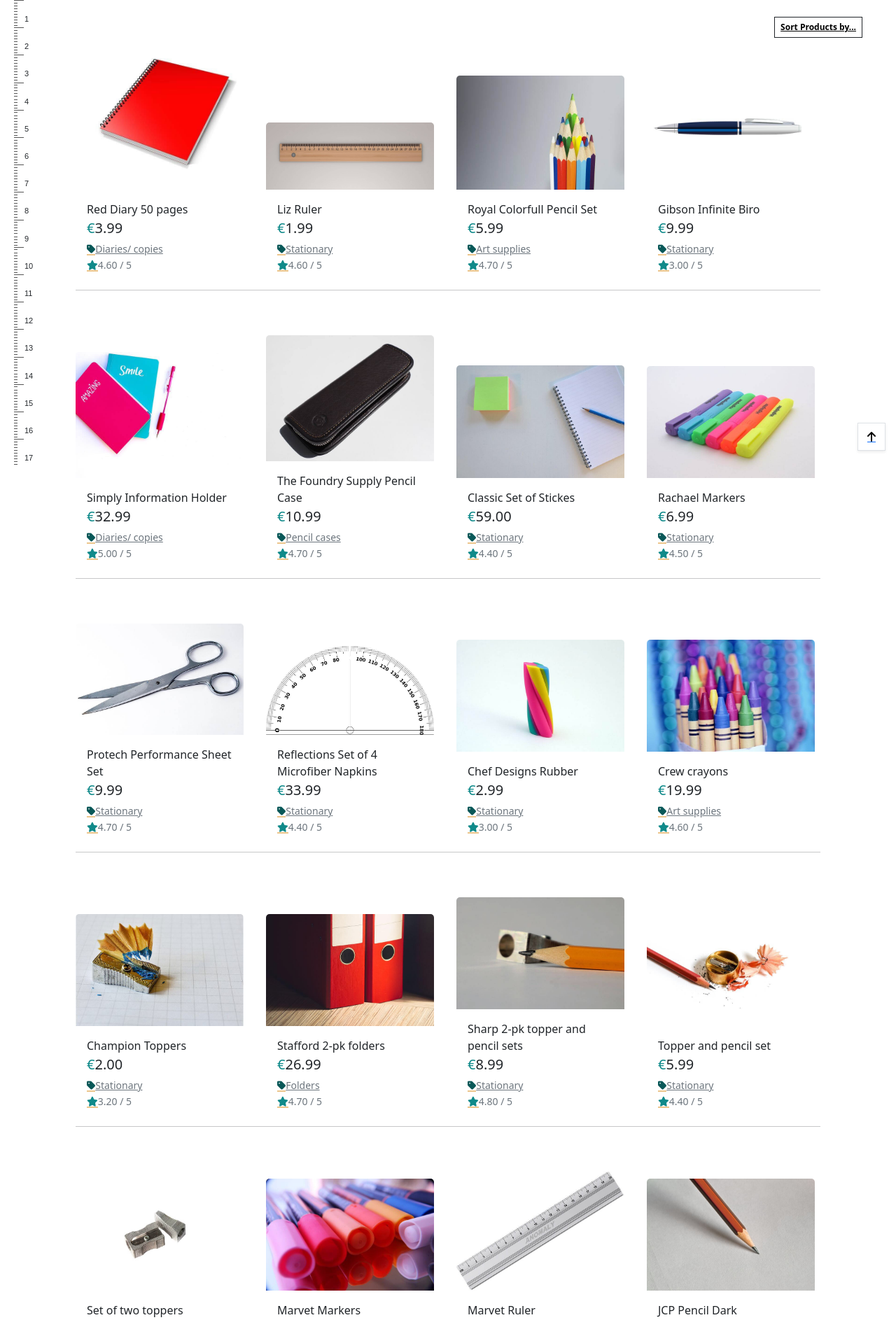
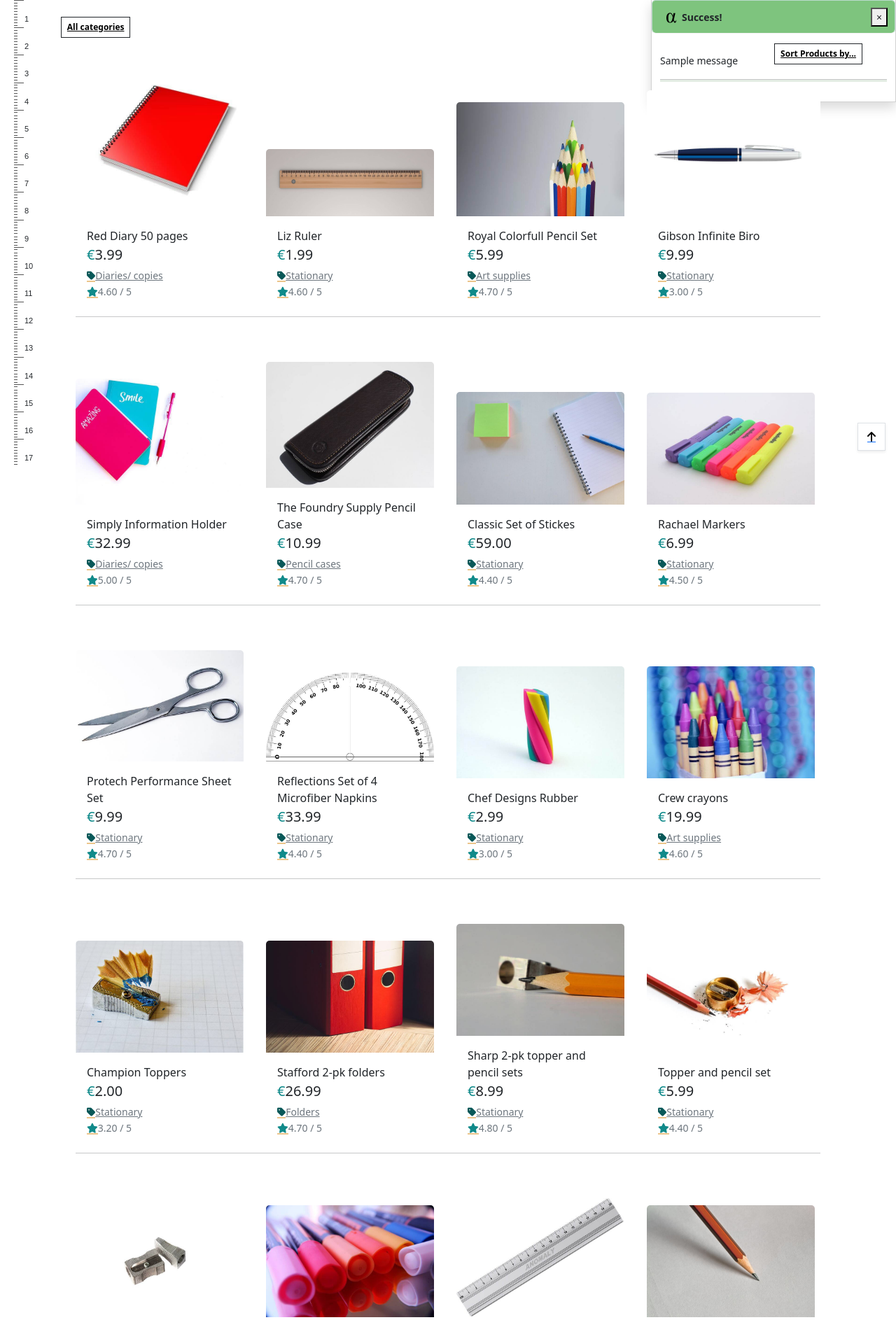
Before and after one commit to gretazas/alphaSchooler, a Django app: page /products/ in a window 1280 px wide. Shown: the part 141-2027 px from the top of the page at 70% size. Run offline with Django 4.2, Linux system fonts and the light colour scheme; data comes from the database, SQL or seed files in the repository; both versions use the stored data as it was after the commit; tables that the repository leaves empty hold one stand-in row (values such as "Sample post"); one stand-in notice (Sample message) is shown; some libraries are stand-ins or nearby versions.

Commit message:
Add toasts

```diff
--- a/alphaSchooler/settings.py
+++ b/alphaSchooler/settings.py
@@ -99,6 +99,8 @@ TEMPLATES = [
     },
 ]
 
+MESSAGE_STORAGE = 'django.contrib.messages.storage.session.SessionStorage'
+
 
 AUTHENTICATION_BACKENDS = (
     # Needed to login by username in Django admin, regardless of `allauth`
--- a/products/templates/products/product_detail.html
+++ b/products/templates/products/product_detail.html
@@ -33,7 +33,7 @@
                         <button type="button" class="decrement-qty col-1 btn btn-light mx-1 decrement-qty_{{ product.id }}" data-item_id="{{ product.id }}"><i class="fas fa-minus"></i></button>
                         <button  type="button" class="col-1 col-sm-3 col-md-4 btn btn-dark d-flex justify-content-center" id="btn-qnty"
                             style="display:table;width:70%;">
-                            <input class="col-1 form-control qty_input text-center id_qty_{{ product.id }}" name="quantity" value="1" min="1" max="99"
+                            <input class="col-1 form-control qty_input text-center id_qty_{{ product.id }}" name="quantity" value="{{ product.id }}" min="1" max="99"
                                 data-item_id="{{ product.id }}" id="id_qty_{{ product.id }}"
                                 style="width:15px;display:table-cell;width:25%;">
                         </button>
--- a/products/templates/products/products.html
+++ b/products/templates/products/products.html
@@ -9,14 +9,32 @@
    </div>
 {% endblock %}
 {% block content %}
-   <div class="container-fluid  px-xl-5 px-l-5">
+   <div class="container-fluid px-xl-5 px-l-5">
        <div class="row">
-           <div class="col text-center mt-3">
-               {% for c in current_categories %}
-                <a class="category-badge text-decoration-none" href="{% url 'products' %}?category={{ c.name }}">
-                    <span class="p-2 mt-2 badge badge-white text-black rounded-0 border border-dark">{{ c.presentable_name }}</span>
-                </a>
-               {% endfor %}
+           <div class="text-center mt-3">
+                <div class="row">
+                {% for c in current_categories %}
+                    <a class="category-badge text-decoration-none col-1  col-md-2 col-sm-3" href="{% url 'products' %}?category={{ c.name }}">
+                        <span class="p-2 mt-2 badge badge-white text-black rounded-0 border border-dark">{{ c.presentable_name }}</span>
+                    </a>
+                {% endfor %}
+                <div  class="nav-item dropdown col-1 col-md-2 col-sm-3">
+                        <a class="p-2 mt-2 badge badge-white text-black rounded-0 border border-dark" href="#" id="all-products-link" data-toggle="dropdown" aria-haspopup="true" aria-expanded="false">
+                            All categories
+                        </a>
+                    <div class="dropdown-menu border-0" aria-labelledby="all-products-link">
+                        <a href="{% url 'products' %}?category=pencil" class="dropdown-item">Pencil</a>
+                        <a href="{% url 'products' %}?category=pencils" class="dropdown-item ">Pencils</a>
+                        <a href="{% url 'products' %}?category=pencil_cases" class="dropdown-item ">Pencil cases</a>
+                        <a href="{% url 'products' %}?category=bags" class="dropdown-item">Bags</a>
+                        <a href="{% url 'products' %}?category=art_supplies" class="dropdown-item ">Art supplies</a>
+                        <a href="{% url 'products' %}?category=folders" class="dropdown-item">Folders</a>
+                        <a href="{% url 'products' %}?category=diaries_copies" class="dropdown-item ">Diaries/ copie</a>
+                        <a href="{% url 'products' %}?category=stationary" class="dropdown-item ">Stationary</a>
+                        <a href="{% url 'products' %}?category=lunch_boxes" class="dropdown-item ">Lunch boxes</a>
+                    </div>
+                </div>
+                </div>
 
                 <ul class="navbar-nav w-auto mx-auto navbar-right flex-row-reverse">
                     <li class="nav-item dropdown">
@@ -39,7 +57,7 @@
                        <div class="col-sm-6 col-md-6 col-lg-4 col-xl-3">
                            <div class="card h-100 border-0">
                                {% if product.image %}
-                               <a id="product_img" href="">
+                               <a id="product_img" href="{% url 'product_detail' product.id %}">
                                    <img class="card-img-top img-fluid" src="/media/product_img/products({{ product.pk }}).jpg" alt="{{ product.name }}">
                                </a>
                                {% else %}
--- a/static/css/base.css
+++ b/static/css/base.css
@@ -223,6 +223,14 @@ a {
     right: 15px;
    }
 
+   /* Success toast */
+
+    /* Close button */
+
+   #success_toast_btt {
+        position:absolute;
+        right: 10px;
+   }
 
 @media only screen and (max-width: 1235px) {
     .filter1,
--- a/templates/base.html
+++ b/templates/base.html
@@ -41,9 +41,6 @@
     </script>
     <!-- Stripe -->
     <script src="https://js.stripe.com/v3/"></script>
-    {% endblock %}
-
-    {% block extra_js %}
     {% endblock %}
 
     <title>alpha Schooler{% block extra_title %}{% endblock %}{{ message }}</title>
@@ -340,6 +337,25 @@
         </div>
     </div>
 
+    {% if messages %}
+    <div class="message-container">
+        {% for message in messages %}
+            {% with message.level as level %}
+                {% if level == 40 %}
+                    {% include 'includes/toasts/toast_error.html' %}
+                {% elif level == 30 %}
+                    {% include 'includes/toasts/toast_warning.html' %}
+                {% elif level == 25 %}
+                    {% include 'includes/toasts/toast_success.html' %}
+                {% else %}
+                    {% include 'includes/toasts/toast_info.html' %}
+                {% endif %}
+            {% endwith %}
+        {% endfor %}
+    </div>
+{% endif %}
+
+
     {% block page_header %}
     {% endblock %}
 
@@ -350,6 +366,11 @@
     {% block postloadjs %}
     <script type="text/javascript" defer src="/static/script/script.js"></script>
     {% endblock %}
+    {% block extra_js %}
+    <script type="text/javascript">
+        $('.toast').toast('show');
+    </script>
+    {% endblock %}
 
 
 </body>
--- /dev/null
+++ b/templates/includes/toasts/toast_success.html
@@ -0,0 +1,23 @@
+<div aria-live="polite" aria-atomic="true" style="position: relative; min-height: 200px;">
+    <div style="position: absolute; top: 0; right: 0;">
+
+
+<div class="toast rounded-0 border-top-0 mr-0" data-autohide="false">
+    <div class="arrow-up arrow-success"></div>
+    <div class="w-100 toast-capper bg-success"></div>
+    <div class="toast-header text-dark alert alert-success" style="background-color:rgb(126, 196, 126);" >
+        <img src="/media/Greek_lc_alpha.svg.png" class="rounded" alt="" style="height:30px;width:30px;">
+        <strong class="mr-3">Success!</strong>
+        <button type="button" class="mr-1 close text-dark" data-dismiss="toast" id="success_toast_btt" aria-label="Close">
+            <span aria-hidden="true">&times;</span>
+        </button>
+    </div>
+    <div class="toast-body bg-white" >
+        <div class="row">
+            <div class="col" id="success_toast_container">
+                {{ message }}
+                <hr class="mt-3 mb-3" style="background-color:rgb(149, 187, 149);height:4px;">
+            </div>
+        </div>
+    </div>
+</div>
```
Also changed, not shown: bag/templates/bag/bag.html (+4 -3 lines), bag/views.py (+22 -0 lines), templates/includes/toasts/toast_error.html (added, +13 -0 lines), templates/includes/toasts/toast_info.html (added, +13 -0 lines), templates/includes/toasts/toast_warning.html (added, +13 -0 lines), products/fixtures/products.json.
